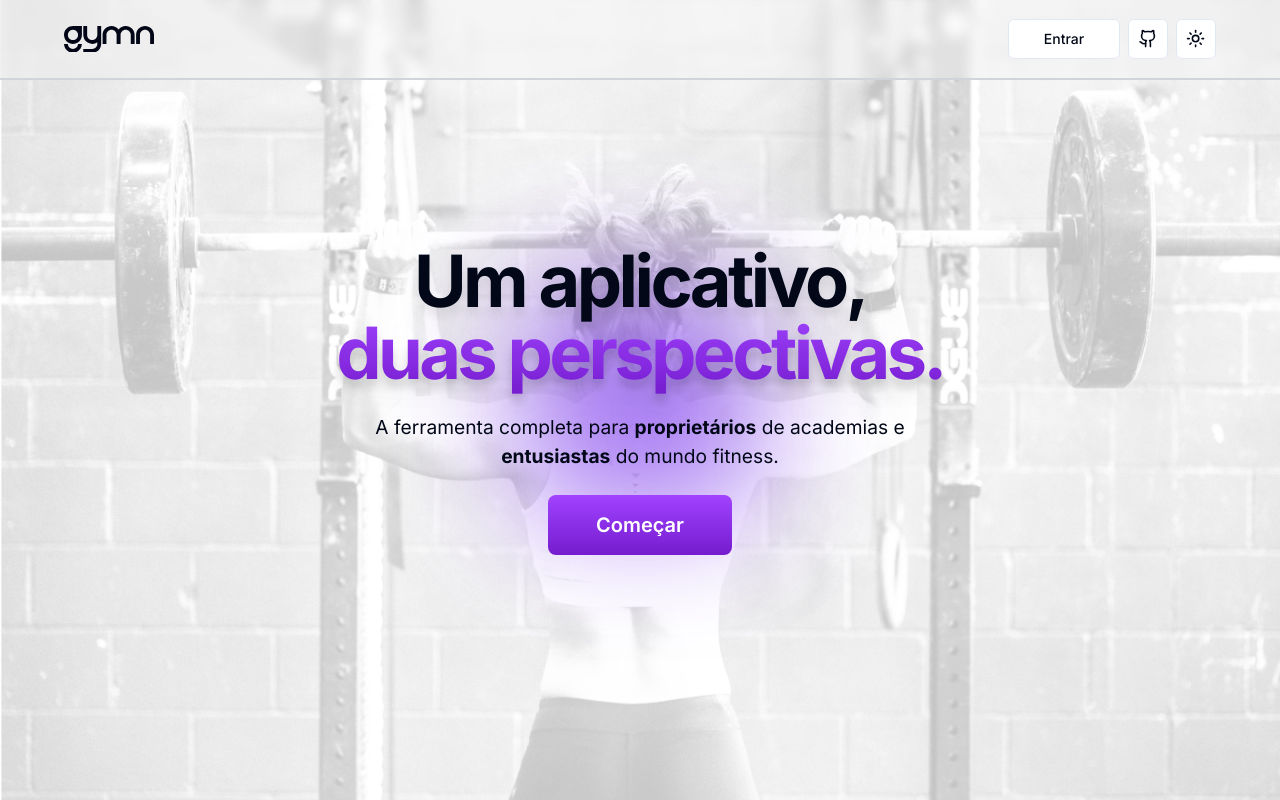
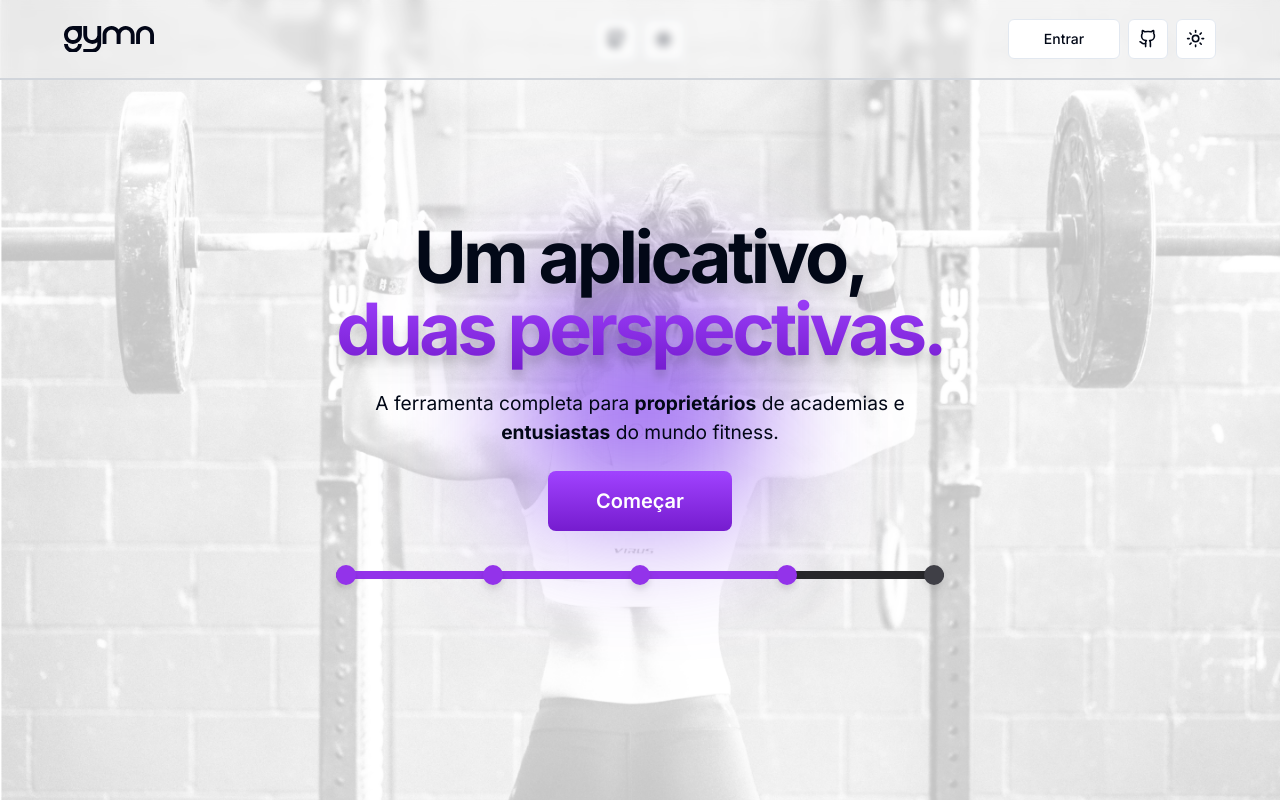
Before and after one commit to risixdzn/gymn, a Next.js app: page / in a window 1280 px wide. Built offline with nearby package versions, Linux system fonts and the light colour scheme.

Commit message:
:milky_way: (feature) Add progress component

```diff
--- a/components/Home/Hero.tsx
+++ b/components/Home/Hero.tsx
@@ -1,6 +1,6 @@
+
 import Link from "next/link";
-import { Button } from "../ui/button";
-
+import GProgress from "../ui/GProgress";
 
 export default function Hero(){
     return(
@@ -29,6 +29,7 @@ export default function Hero(){
                         Começar
                     </button>
                 </Link>
+                <GProgress steps={5} currentStep={4}/>
             </div>
             <div id='blurrycircle'
                 className="absolute w-56 aspect-square bg-violet-600/70 blur-3xl"
--- a/components/Navbar.tsx
+++ b/components/Navbar.tsx
@@ -2,7 +2,7 @@
 
 import { ModeToggle } from "./ModeToggle"
 import { Button } from "./ui/button"
-import { Github, Menu } from "lucide-react"
+import { Github, Menu, X } from "lucide-react"
 import {
     Tooltip,
     TooltipContent,
@@ -51,7 +51,9 @@ export default function Navbar(){
                         </i>
 
                         <Button className="flex lg:hidden" variant={'outline'} size={'icon'} onClick={()=> setNavOpen(!navOpen)}>
-                            <Menu/>
+                            {navOpen?
+                            <X className={navOpen ? `rotate-0 scale-1` : `rotate-90 scale-0`}/>:
+                            <Menu className="rotate-45"/>}
                         </Button>
                     </div>
                 </div>
@@ -68,7 +70,28 @@ export default function Navbar(){
                 bg-gray-100 border-gray-300
                 dark:bg-zinc-950 dark:border-zinc-800 dark:bg-opacity-0`
             }>
+                <div className="w-full h-full flex items-center justify-center">
+                    <div className="flex items-center justify-center gap-2">
+                        <TooltipProvider>
+                            <Tooltip>
+                                <TooltipTrigger asChild >
+                                    <a href='https://github.com/risixdzn/gymn' target="_blank">
+                                        <Button variant={"outline"} size={'icon'}>
+                                            <Github className="h-[1.2rem]"/>
+                                        </Button>
+                                    </a>
+                                </TooltipTrigger>
+                                <TooltipContent>
+                                    <p>Github repo!</p>
+                                </TooltipContent>
+                            </Tooltip>
+                        </TooltipProvider>
+                        <i className="">
+                            <ModeToggle/>
+                        </i>
+                    </div>
 
+                </div>
             </div>
         </header>
     )
--- /dev/null
+++ b/components/ui/GProgress.tsx
@@ -0,0 +1,44 @@
+type ProgressProps = {
+    steps: 3 | 4 | 5 | 6 | 7,
+    currentStep: number
+}
+
+export default function GProgress({ steps, currentStep}: ProgressProps){
+    function stepsElements(): JSX.Element[] {
+        const stepsArray = Array.from({length: steps}, (_,index) => index);
+        return stepsArray.map((_,index) => (
+            <div key={index} className={`w-5 h-5 ${index > currentStep - 1 ? 'bg-zinc-700': 'bg-purple-600'} drop-shadow-lg rounded-full`}></div>
+        ))
+    }
+
+    const renderSteps = () =>{
+        return stepsElements()
+    }
+
+    function currentProgress(){
+        if(currentStep > steps){
+            throw new Error("The 'currentStep' value needs to be lower or equal to the number of steps.")
+        }
+        const stepWidth = 100 / (steps - 1)
+        const currentWidth = Math.floor((currentStep - 1) * stepWidth)
+        return currentWidth
+    }
+
+    const renderProgress = () => {
+        return currentProgress();
+    }
+
+    return(
+        <>
+            <div className={`w-[100%] h-2 bg-zinc-800 mt-10 relative flex items-center rounded-full`}>
+                <div className="w-[100%] h-2 absolute flex items-center justify-between">
+                    {renderSteps()}
+                </div>
+                <div
+                    className={`h-2 bg-purple-600 rounded-full transition-all duration-500`}
+                    style={{ width: `${renderProgress()}%` }}
+                ></div>
+            </div>
+        </>
+    )
+}
```
Also changed, not shown: app/globals.css (line endings or trailing spaces).
